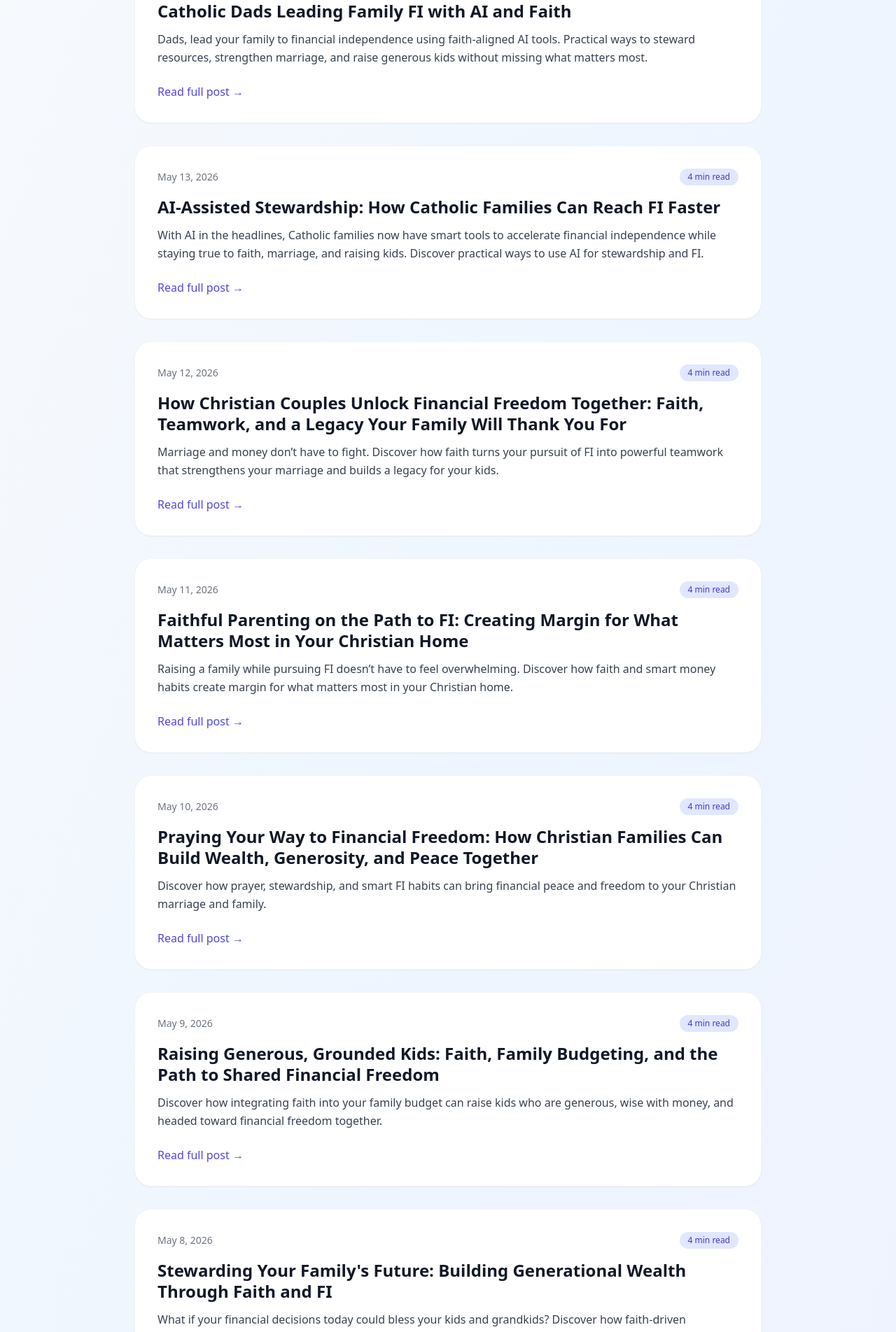
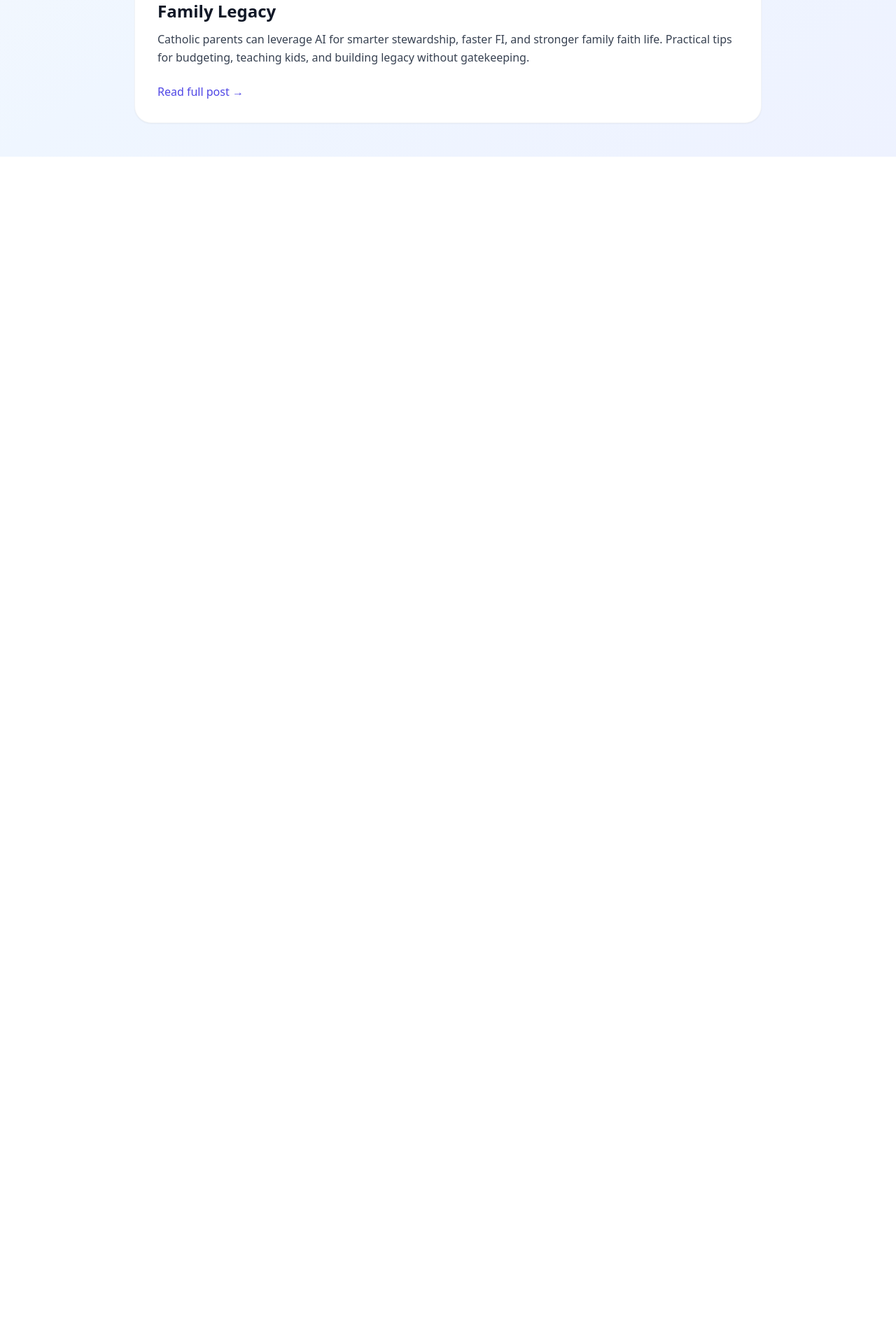
Before and after one commit to daughterpop/super-fi-calc, a React (Vite) app: page /blog in a window 1280 px wide. Shown: the part 626-2530 px from the top of the page at 70% size. After the commit the page ends 850 px from the top, so only its background shows below. Built offline with nearby package versions, Linux system fonts and the light colour scheme.

Commit message:
Add daily blog post: Catholic Parents: Build Your FI Legacy with AI Tools and Daily Prayer – May 17, 2026

```diff
--- a/src/pages/BlogIndex.jsx
+++ b/src/pages/BlogIndex.jsx
@@ -2,75 +2,19 @@ import React from 'react';
 
 export default function BlogIndex() {
   const posts = [
+    {
+      date: 'May 17, 2026',
+      title: 'Catholic Parents: Build Your FI Legacy with AI Tools and Daily Prayer',
+      excerpt: 'Catholic parents can combine AI tools with prayer and stewardship for faster progress toward financial independence and a strong faith-filled family life. Simple, practical steps that work for real families.',
+      readTime: '4 min read',
+      slug: 'catholic-parents-building-fi-legacy-with-ai-and-prayer'
+    },
     {
       date: 'May 16, 2026',
       title: 'Catholic Moms & Dads: Use AI to Build a Debt-Free, Faith-Filled Family Legacy',
       excerpt: 'Catholic parents can leverage AI for smarter stewardship, faster FI, and stronger family faith life. Practical tips for budgeting, teaching kids, and building legacy without gatekeeping.',
       readTime: '4 min read',
       slug: 'catholic-moms-dads-use-ai-to-build-debt-free-faith-filled-family-legacy'
-    },
-    {
-      date: 'May 15, 2026',
-      title: 'Catholic Dads Leading Family FI with AI and Faith',
-      excerpt: 'Dads, lead your family to financial independence using faith-aligned AI tools. Practical ways to steward resources, strengthen marriage, and raise generous kids without missing what matters most.',
-      readTime: '4 min read',
-      slug: 'catholic-dads-leading-family-fi-with-ai-and-faith'
-    },
-    {
-      date: 'May 13, 2026',
-      title: 'AI-Assisted Stewardship: How Catholic Families Can Reach FI Faster',
-      excerpt: 'With AI in the headlines, Catholic families now have smart tools to accelerate financial independence while staying true to faith, marriage, and raising kids. Discover practical ways to use AI for stewardship and FI.',
-      readTime: '4 min read',
-      slug: 'ai-assisted-stewardship-how-catholic-families-leverage-smart-tools-for-fi-and-faithful-living'
-    },
-    {
-      date: 'May 12, 2026',
-      title: 'How Christian Couples Unlock Financial Freedom Together: Faith, Teamwork, and a Legacy Your Family Will Thank You For',
-      excerpt: 'Marriage and money don’t have to fight. Discover how faith turns your pursuit of FI into powerful teamwork that strengthens your marriage and builds a legacy for your kids.',
-      readTime: '4 min read',
-      slug: 'how-christian-couples-unlock-financial-freedom-together-faith-teamwork-and-a-legacy-your-family-will-thank-you-for'
-    },
-    {
-      date: 'May 11, 2026',
-      title: 'Faithful Parenting on the Path to FI: Creating Margin for What Matters Most in Your Christian Home',
-      excerpt: 'Raising a family while pursuing FI doesn’t have to feel overwhelming. Discover how faith and smart money habits create margin for what matters most in your Christian home.',
-      readTime: '4 min read',
-      slug: 'faithful-parenting-on-the-path-to-fi-creating-margin-for-what-matters-most-in-your-christian-home'
-    },
-    {
-      date: 'May 10, 2026',
-      title: 'Praying Your Way to Financial Freedom: How Christian Families Can Build Wealth, Generosity, and Peace Together',
-      excerpt: 'Discover how prayer, stewardship, and smart FI habits can bring financial peace and freedom to your Christian marriage and family.',
-      readTime: '4 min read',
-      slug: 'praying-your-way-to-financial-freedom-how-christian-families-can-build-wealth-generosity-and-peace-together'
-    },
-    {
-      date: 'May 9, 2026',
-      title: 'Raising Generous, Grounded Kids: Faith, Family Budgeting, and the Path to Shared Financial Freedom',
-      excerpt: 'Discover how integrating faith into your family budget can raise kids who are generous, wise with money, and headed toward financial freedom together.',
-      readTime: '4 min read',
-      slug: 'raising-generous-grounded-kids-faith-family-budgeting-and-shared-financial-freedom'
-    },
-    {
-      date: 'May 8, 2026',
-      title: "Stewarding Your Family's Future: Building Generational Wealth Through Faith and FI",
-      excerpt: 'What if your financial decisions today could bless your kids and grandkids? Discover how faith-driven stewardship and FI create lasting generational impact.',
-      readTime: '4 min read',
-      slug: 'stewarding-your-familys-future-building-generational-wealth-through-faith-and-fi'
-    },
-    {
-      date: 'May 8, 2026',
-      title: 'Raising Faith-Filled Kids While Building Financial Freedom: Simple Stewardship That Lasts',
-      excerpt: 'Raising kids while chasing FI doesn’t have to feel overwhelming. Discover how faith-based stewardship creates financial margin and lasting family values.',
-      readTime: '4 min read',
-      slug: 'raising-faith-filled-kids-while-building-financial-freedom'
-    },
-    {
-      date: 'April 15, 2026',
-      title: 'Why Financial Independence Is for Everyone',
-      excerpt: 'Financial independence isn’t just for high earners — it’s accessible to anyone who keeps the gap between earnings and spending and invests consistently.',
-      readTime: '3 min read',
-      slug: 'why-fi-for-everyone'
     }
   ];
 
```
